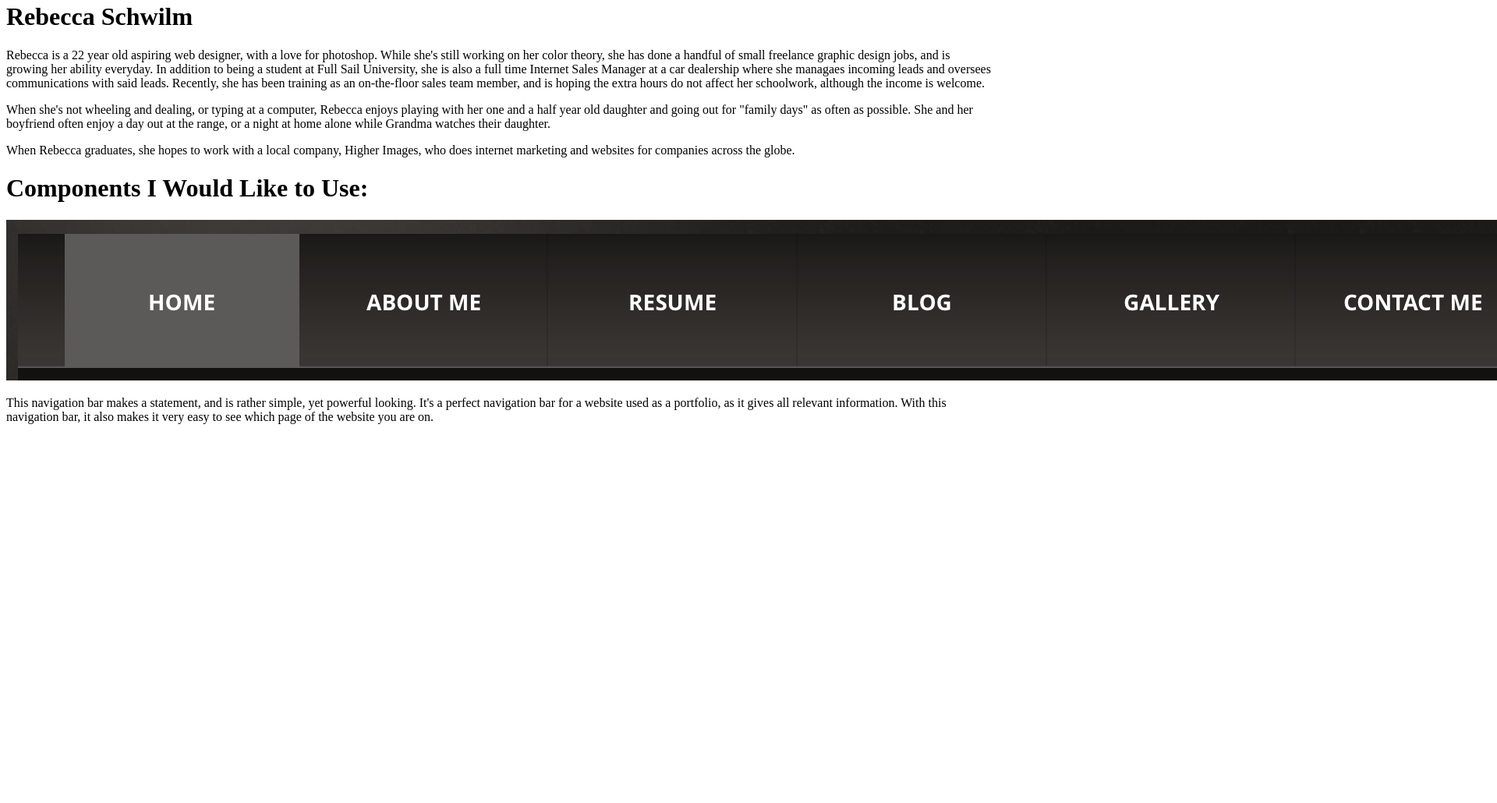
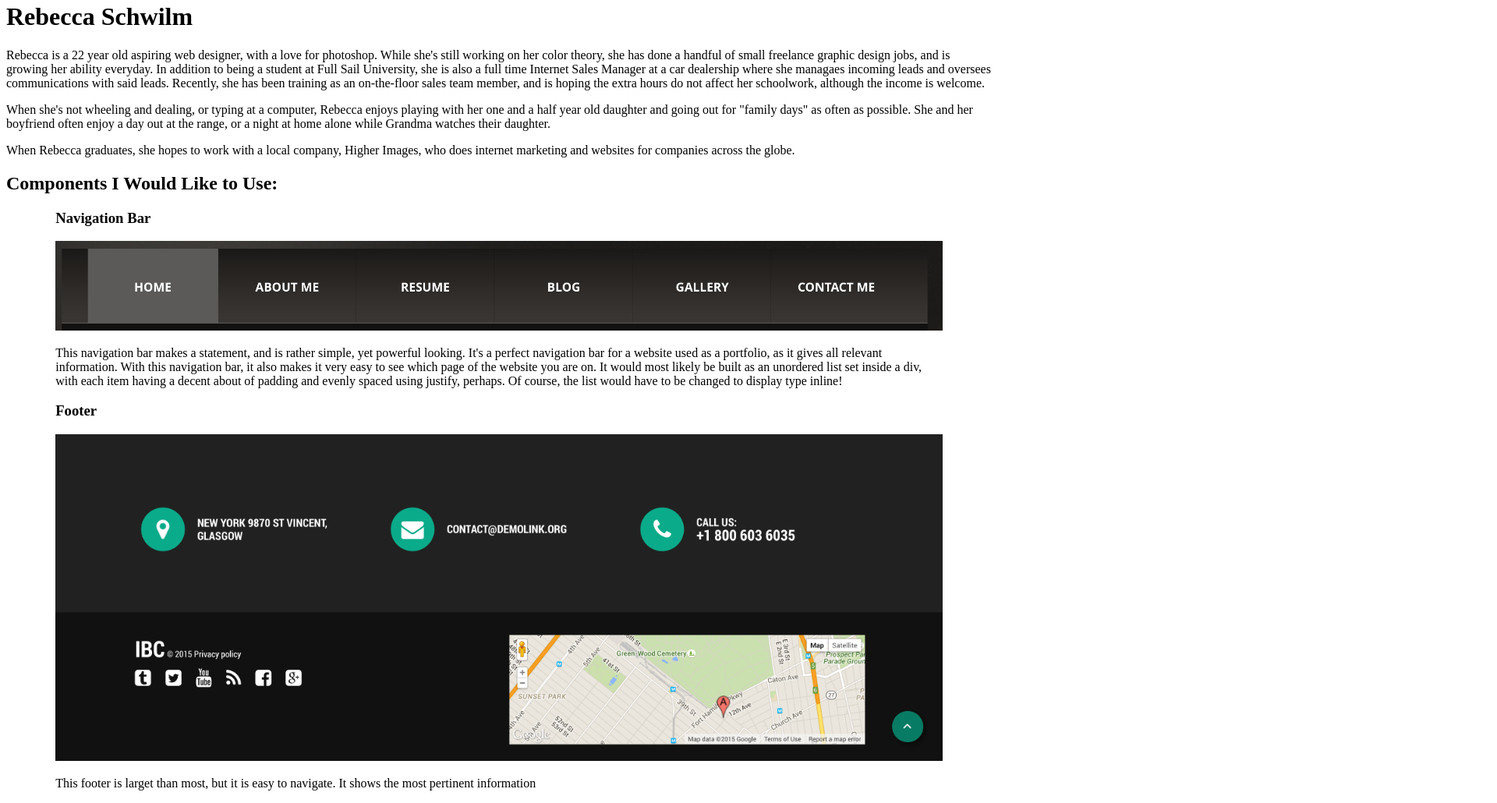
Before and after one commit to rschwilm/rschwilm.github.io, a plain HTML site: page index.html in a window 1280 px wide. Shown: the part 18-1048 px from the top of the page at 78% size, 1920 px wide, since content can reach past the window. Before the commit the page ends 800 px from the top, so only its background shows below. Drawn offline with Linux system fonts and the light colour scheme.

Commit message:
computer started acting strangely, need to make sure nothing is lost.

```diff
--- a/CSS/styles.css
+++ b/CSS/styles.css
@@ -1,2 +1,14 @@
 @charset "UTF-8";
 /* CSS Document */
+
+article{
+	display: block;
+	width: 90%;
+	margin-left: 5%;
+	margin-right: 5%;
+	martin-top: 3%;
+}
+
+img {
+	max-width:100%;
+}
--- a/index.html
+++ b/index.html
@@ -13,12 +13,17 @@
     	<p>When Rebecca graduates, she hopes to work with a local company, Higher Images, who does internet marketing and websites for companies across the globe.</p>
      </div>
      <div id="components">
-     <h1>Components I Would Like to Use:</h1>
+     <h2>Components I Would Like to Use:</h2>
      	<article id="navEx">
+        	<h3>Navigation Bar</h3>
         	<img src="img/nav_bar.png" alt="Navigation Bar" />
-            <p>This navigation bar makes a statement, and is rather simple, yet powerful looking. It's a perfect navigation bar for a website used as a portfolio, as it gives all relevant information. With this navigation bar, it also makes it very easy to see which page of the website you are on.</p>
+            <p>This navigation bar makes a statement, and is rather simple, yet powerful looking. It's a perfect navigation bar for a website used as a portfolio, as it gives all relevant information. With this navigation bar, it also makes it very easy to see which page of the website you are on. It would most likely be built as an unordered list set inside a div, with each item having a decent about of padding and evenly spaced using justify, perhaps. Of course, the list would have to be changed to display type inline!</p>
         </article>
-
+     	<article id="footerEx">
+        	<h3>Footer</h3>
+            <img src="img/footer.png" alt="Footer" />
+            <p>This footer is larget than most, but it is easy to navigate. It shows the most pertinent information </p>
+        </article>
      </div>
 </body>
 </html>
```
